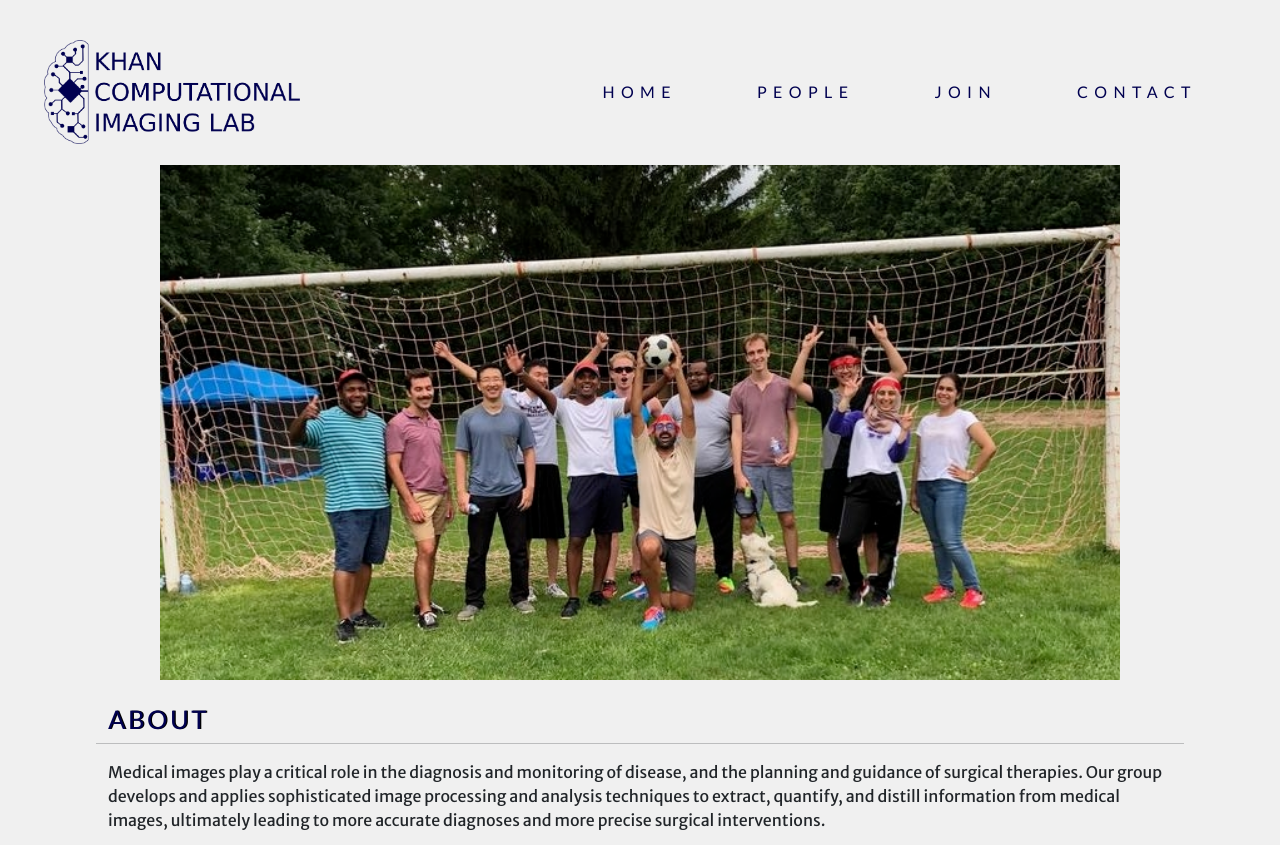
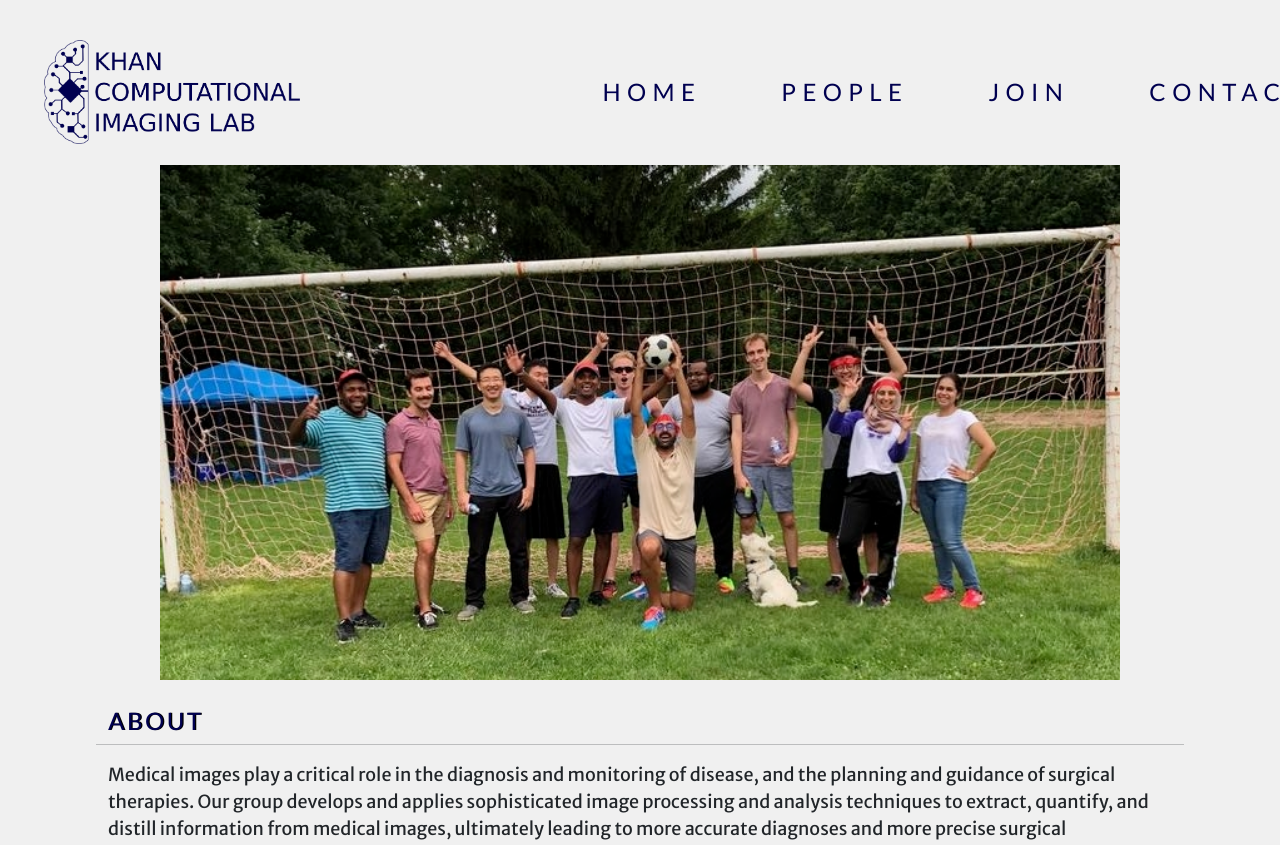
Before and after one commit to khanlab/khanlab.github.io, a Jekyll site: the page built from index.html, in a window 1280 px wide. Shown: the top 845 px of the page. Built offline with Jekyll 4.4.1, drawn with Linux system fonts in a browser that asks for light colours; nearby versions of some CDN libraries.

Commit message:
update to static font sizes

```diff
--- a/assets/css/base.css
+++ b/assets/css/base.css
@@ -9,7 +9,7 @@ body {
   display: none;
   background-color: rgb(240, 240, 240);
   font-family: "Merriweather Sans", sans-serif;
-  font-size: 1.5vh;
+  font-size: 14px;
 }
 
 .container {
@@ -83,10 +83,10 @@ body {
 
 .nav-item {
   font-family: "Lato", sans-serif;
-  font-size: 1.5vh;
+  font-size: 14px;
   text-transform: uppercase;
   text-decoration: none;
-  letter-spacing: 0.75vw;
+  letter-spacing: 4px;
   margin-top: 2.5vw;
   margin-left: 5vw;
 }
@@ -111,14 +111,14 @@ body {
   background-color: rgb(0, 0, 80);
   color: rgb(240, 240, 240);
   text-align: center;
-  font-size: 1.25vh;
+  font-size: 10px;
 }
 
 h2 {
   font-family: "Lato", sans-serif;
   color: rgb(0, 0, 80);
   text-shadow: 0.1vw 0 #000;
-  font-size: 2vh;
+  font-size: 18px;
   letter-spacing: 0.2vw;
   text-decoration: none;
   text-transform: uppercase;
@@ -137,7 +137,7 @@ a:hover {
 .media-heading,
 .pub-link {
   background-color: rgb(240, 240, 240);
-  font-size: 1.75vh;
+  font-size: 14px;
   border: none;
   text-decoration: underline;
 }
@@ -148,7 +148,7 @@ a:hover {
 }
 
 .info {
-  font-size: 1.25vh;
+  font-size: 14px;
   padding: 0;
   width: 100%;
 }
@@ -157,7 +157,7 @@ a:hover {
 /* Large screens */
 @media only screen and (min-width: 1024px) {
   body {
-    font-size: 1.25vw;
+    font-size: 18px;
   }
 
   .nav-brand {
@@ -169,7 +169,7 @@ a:hover {
   }
 
   .nav-item {
-    font-size: 1.25vw;
+    font-size: 24px;
     letter-spacing: 0.5vw;
   }
 
@@ -178,7 +178,7 @@ a:hover {
   }
 
   h2 {
-    font-size: 2vw;
+    font-size: 24px;
   }
 
   a:hover {
@@ -192,11 +192,11 @@ a:hover {
   }
 
   .footer {
-    font-size: 1vw;
+    font-size: 14px;
   }
 
   .media-heading {
-    font-size: 1.5vw;
+    font-size: 18px;
   }
 
   .media-heading:hover {
@@ -204,7 +204,7 @@ a:hover {
   }
 
   .info {
-    font-size: 1vw;
+    font-size: 14px;
   }
 
   .fas,
--- a/assets/css/index.css
+++ b/assets/css/index.css
@@ -18,7 +18,7 @@
 
 .news h3,
 .research h3 {
-  font-size: 1.25vh;
+  font-size: 14px;
 }
 
 .news img,
@@ -38,7 +38,7 @@
 
 .research-popup {
   text-align: center;
-  font-size: 1.25vh;
+  font-size: 14px;
 }
 
 /* Large screens */
@@ -55,7 +55,7 @@
 
   .news h3,
   .research h3 {
-    font-size: 1vw;
+    font-size: 18px;
   }
 
   .research button {
@@ -63,7 +63,7 @@
   }
 
   .research-popup {
-    font-size: 1vw;
+    font-size: 18px;
   }
 
   .research-popup img {
@@ -72,6 +72,6 @@
   }
 
   .pub-link {
-    font-size: 1.5vw;
+    font-size: 18px;
   }
 }
```
